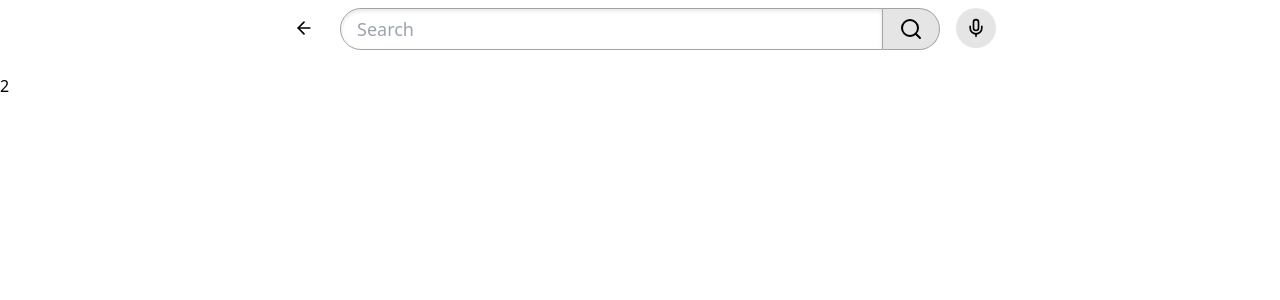
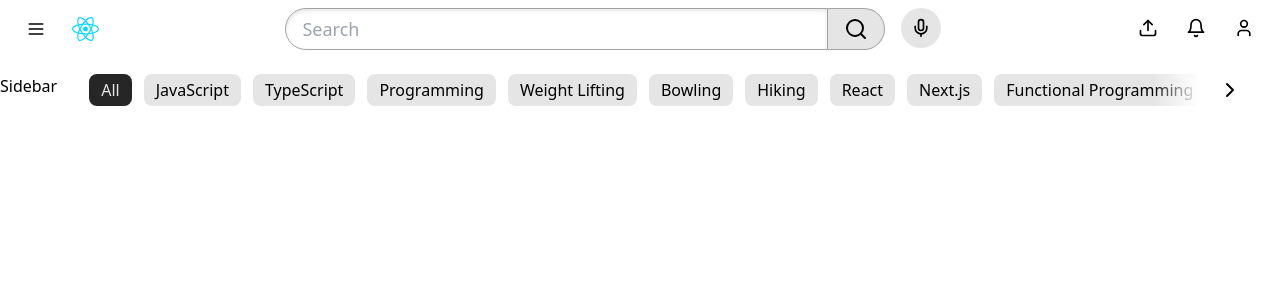
Before and after one commit to obinote/youtube-clone, a React (Vite) app: page / in a window 1280 px wide. Shown: the top 300 px of the page. Built offline with nearby package versions, Linux system fonts and the light colour scheme.

Commit message:
Category Pills

```diff
--- a/src/App.tsx
+++ b/src/App.tsx
@@ -1,10 +1,21 @@
+import { useState } from "react";
+import CategoryPills from "./components/CategoryPills";
+import { categories } from "./data/home";
 import PageHeader from "./layouts/PageHeader";
 
 function App() {
+  const [selectedCategory, setSelectedCategory] = useState(categories[0]);
   return (
     <div className="max-h-screen flex flex-col">
       <PageHeader />
-      <div>2</div>
+      <div className="grid grid-cols-[auto,1fr] flex-grow-1 overflow-auto">
+        <div>Sidebar</div>
+        <div className="overflow-x-hidden px-8 pb-4">
+          <div className="sticky top-0 bg-white z-10 pb-4">
+            <CategoryPills categories={categories} selectedCategory={selectedCategory} onSelect={setSelectedCategory} />
+          </div>
+        </div>
+      </div>
     </div>
   );
 }
--- a/src/components/Button.tsx
+++ b/src/components/Button.tsx
@@ -7,6 +7,7 @@
     variant: {
       default: ["bg-secondary", "hover:bg-secondary-hover"],
       ghost: ["hover:bg-gray-100"],
+      dark: ["bg-secondary-dark", "hover:bg-secondary-dark-hover", "text-secondary"],
     },
     size: {
       default: ["rounded", "p-2"],
--- /dev/null
+++ b/src/components/CategoryPills.tsx
@@ -0,0 +1,99 @@
+import React, { useEffect, useRef, useState } from "react";
+import Button from "./Button";
+import { ChevronLeft, ChevronRight } from "lucide-react";
+
+type CategoryPillProps = {
+  categories: string[];
+  selectedCategory: string;
+  onSelect: (category: string) => void;
+};
+
+const TRANSLATE_AMOUNT = 200;
+
+const CategoryPills: React.FC<CategoryPillProps> = ({ categories, selectedCategory, onSelect }) => {
+  const [translate, setTranslate] = useState(0);
+  const [isLeftVisible, setIsLeftVisible] = useState(false);
+  const [isRightVisible, setIsRightVisible] = useState(false);
+  const containerRef = useRef<HTMLDivElement>(null);
+
+  useEffect(() => {
+    if (containerRef.current == null) return;
+
+    const observer = new ResizeObserver((entries) => {
+      const container = entries[0]?.target;
+      if (container == null) return;
+
+      setIsLeftVisible(translate > 0);
+      setIsRightVisible(translate + container.clientWidth < container.scrollWidth);
+    });
+
+    observer.observe(containerRef.current);
+
+    return () => {
+      observer.disconnect();
+    };
+  }, [categories, translate]);
+
+  return (
+    <div ref={containerRef} className="overflow-x-hidden relative">
+      <div
+        className="flex whitespace-nowrap gap-3 transition-transform w-[max-content]"
+        style={{ transform: `translateX(-${translate}px)` }}>
+        {categories.map((category) => {
+          return (
+            <Button
+              key={category}
+              onClick={() => onSelect(category)}
+              variant={selectedCategory === category ? "dark" : "default"}
+              className="py-1 px-3 rounded-lg whitespace-nowrap">
+              {category}
+            </Button>
+          );
+        })}
+      </div>
+      {isLeftVisible && (
+        <div className="absolute left-0 top-1/2 -translate-y-1/2 bg-gradient-to-r from-white from-50% to-transparent w-24 h-full">
+          <Button
+            variant={"ghost"}
+            size={"icon"}
+            className="h-full aspect-square w-auto p-1.5"
+            onClick={() => {
+              setTranslate((translate) => {
+                const newTranslate = translate - TRANSLATE_AMOUNT;
+                if (newTranslate <= 0) return 0;
+                return newTranslate;
+              });
+            }}>
+            <ChevronLeft />
+          </Button>
+        </div>
+      )}
+      {isRightVisible && (
+        <div className="absolute right-0 top-1/2 -translate-y-1/2 bg-gradient-to-l from-white from-50% to-transparent w-24 h-full flex justify-end">
+          <Button
+            variant={"ghost"}
+            size={"icon"}
+            className="h-full aspect-square w-auto p-1.5"
+            onClick={() => {
+              setTranslate((translate) => {
+                if (containerRef.current == null) {
+                  return translate;
+                }
+                const newTranslate = translate + TRANSLATE_AMOUNT;
+                const edge = containerRef.current.scrollWidth;
+                const width = containerRef.current.clientWidth;
+                if (newTranslate + width >= edge) {
+                  return edge - width;
+                }
+                return newTranslate;
+              });
+            }}>
+            <ChevronRight />
+          </Button>
+        </div>
+      )}
+    </div>
+  );
+};
+
+export default CategoryPills;
--- /dev/null
+++ b/src/data/home.ts
@@ -0,0 +1,17 @@
+export const categories = [
+  "All",
+  "JavaScript",
+  "TypeScript",
+  "Programming",
+  "Weight Lifting",
+  "Bowling",
+  "Hiking",
+  "React",
+  "Next.js",
+  "Functional Programming",
+  "Object Oriented Programming",
+  "Frontend Web Development",
+  "Backend Web Development",
+  "Web Development",
+  "Coding",
+];
--- a/src/layouts/PageHeader.tsx
+++ b/src/layouts/PageHeader.tsx
@@ -4,7 +4,7 @@
 import { useState } from "react";
 
 function PageHeader() {
-  const [showFullWidthSearch, setShowFullWidthSearch] = useState(true);
+  const [showFullWidthSearch, setShowFullWidthSearch] = useState(false);
 
   return (
     <div className="flex gap-10 lg:gap-20 justify-between pt-2 mb-6 mx-4">
```
